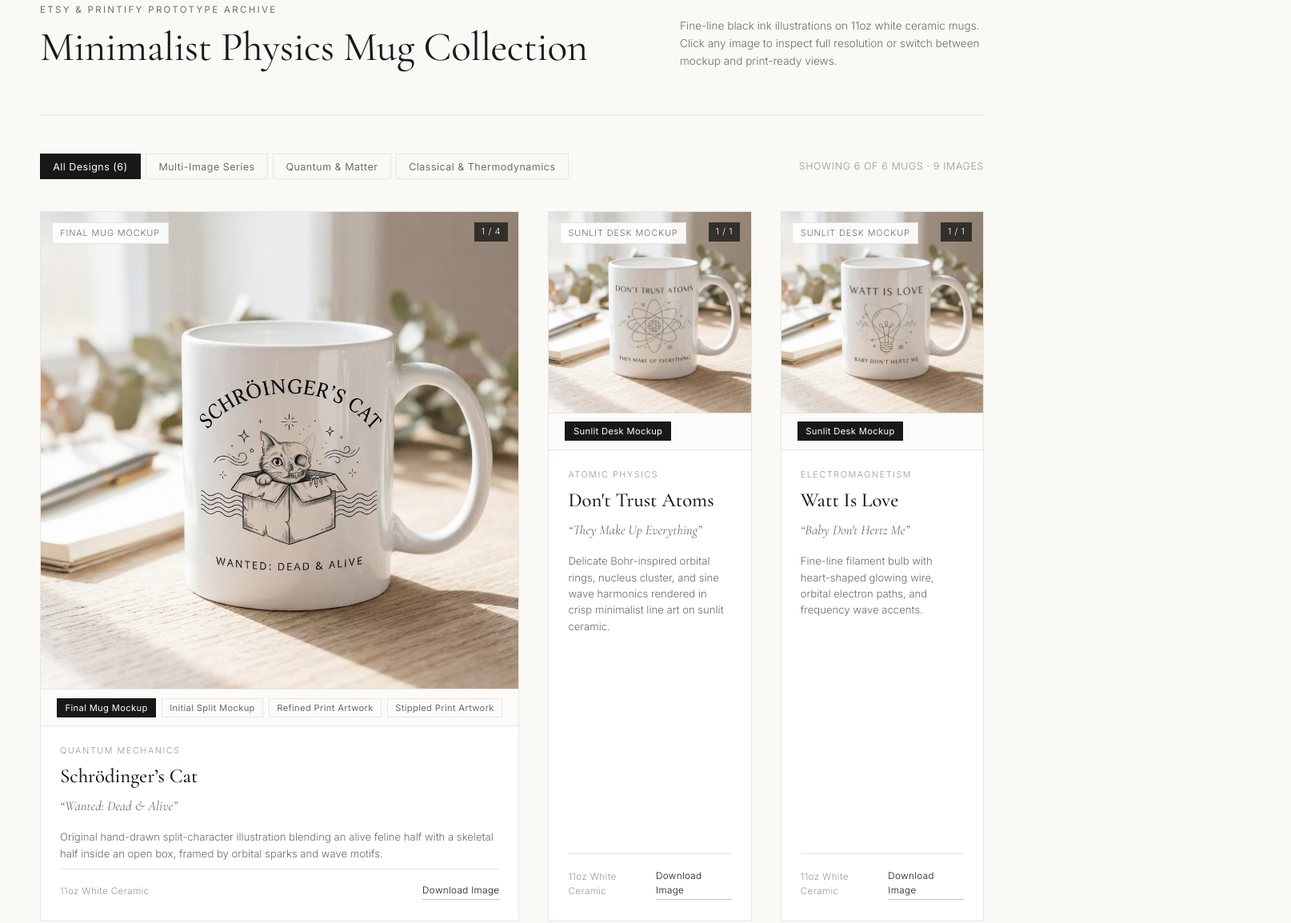
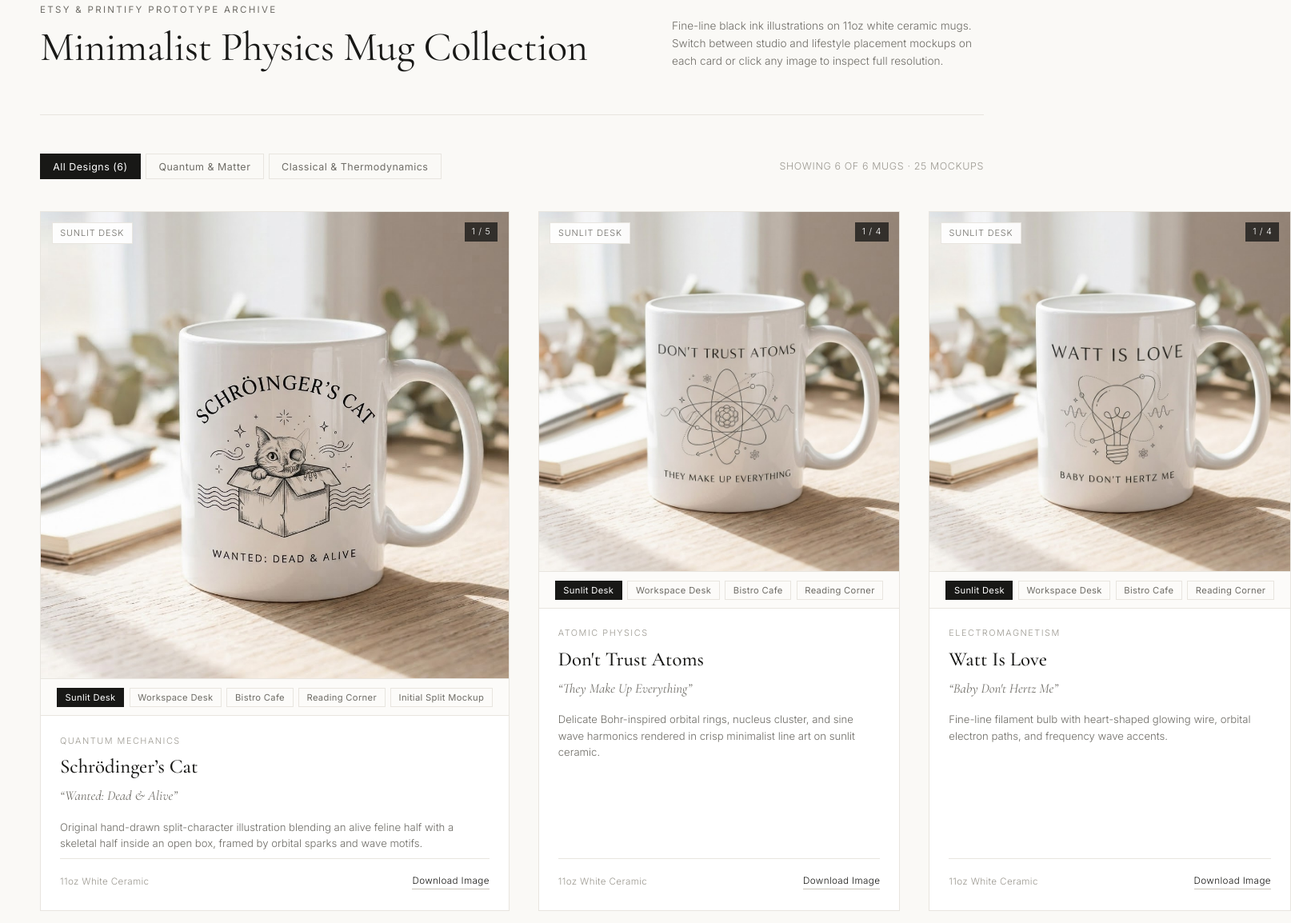
Before and after one commit to alexandrearantes1/mugs_tshirts, a plain HTML site: page index.html in a window 1280 px wide. Shown: the part 69-1223 px from the top of the page at 80% size, 1614 px wide, since content can reach past the window. Drawn offline with nearby package versions, Linux system fonts and the light colour scheme.

Commit message:
Add lifestyle placement mockups for all 6 mugs and keep only mockups in dashboard

```diff
--- a/index.html
+++ b/index.html
@@ -79,7 +79,7 @@
     .header-meta {
       font-size: 0.85rem;
       color: var(--text-muted);
-      max-width: 380px;
+      max-width: 390px;
     }
 
     /* Toolbar */
@@ -178,12 +178,6 @@
       transition: opacity 0.25s ease, transform 0.5s ease;
     }
 
-    .card-media img.contain-mode {
-      object-fit: contain;
-      padding: 1.5rem;
-      background: #ffffff;
-    }
-
     .card-media:hover img {
       transform: scale(1.015);
     }
@@ -259,6 +253,11 @@
       border-bottom: 1px solid var(--border);
       background: #fcfbf9;
       overflow-x: auto;
+      scrollbar-width: none;
+    }
+
+    .variant-strip::-webkit-scrollbar {
+      display: none;
     }
 
     .variant-pill {
@@ -310,7 +309,6 @@
     }
 
     .card-subtitle {
-      font-size: 0.82rem;
       color: var(--text-muted);
       font-style: italic;
       font-family: 'Cormorant Garamond', Georgia, serif;
@@ -446,25 +444,24 @@
         <h1>Minimalist Physics Mug Collection</h1>
       </div>
       <p class="header-meta">
-        Fine-line black ink illustrations on 11oz white ceramic mugs. Click any image to inspect full resolution or switch between mockup and print-ready views.
+        Fine-line black ink illustrations on 11oz white ceramic mugs. Switch between studio and lifestyle placement mockups on each card or click any image to inspect full resolution.
       </p>
     </header>
 
     <div class="toolbar">
       <div class="filter-group" id="filters">
         <button class="filter-btn active" data-filter="all">All Designs (6)</button>
-        <button class="filter-btn" data-filter="multi">Multi-Image Series</button>
         <button class="filter-btn" data-filter="quantum">Quantum &amp; Matter</button>
         <button class="filter-btn" data-filter="mechanics">Classical &amp; Thermodynamics</button>
       </div>
-      <div class="count-label" id="countLabel">Showing 6 of 6 mugs &middot; 9 images</div>
+      <div class="count-label" id="countLabel">Showing 6 of 6 mugs &middot; 25 mockups</div>
     </div>
 
     <main class="grid" id="mugGrid"></main>
 
     <footer>
       <span>Custom Etsy Mug Mockup Creation &mdash; Fine-Line Physics Series</span>
-      <span>11oz White Ceramic &middot; Print-on-Demand Ready</span>
+      <span>11oz White Ceramic &middot; Studio &amp; Lifestyle Placement Mockups</span>
     </footer>
   </div>
 
@@ -501,23 +498,23 @@
         images: [
           {
             src: './mugs/shrodingers/shrodinger_2.png',
-            label: 'Final Mug Mockup',
-            type: 'mockup'
+            label: 'Sunlit Desk'
+          },
+          {
+            src: './mugs/shrodingers/placement_1.png',
+            label: 'Workspace Desk'
+          },
+          {
+            src: './mugs/shrodingers/placement_2.png',
+            label: 'Bistro Cafe'
+          },
+          {
+            src: './mugs/shrodingers/placement_3.png',
+            label: 'Reading Corner'
           },
           {
             src: './mugs/shrodingers/shrodinger.png',
-            label: 'Initial Split Mockup',
-            type: 'mockup'
-          },
-          {
-            src: './mugs/shrodingers/shordinger_print_2.png',
-            label: 'Refined Print Artwork',
-            type: 'print'
-          },
-          {
-            src: './mugs/shrodingers/Shrodinger_print.png',
-            label: 'Stippled Print Artwork',
-            type: 'print'
+            label: 'Initial Split Mockup'
           }
         ]
       },
@@ -532,8 +529,19 @@
         images: [
           {
             src: './mugs/atoms/image.png',
-            label: 'Sunlit Desk Mockup',
-            type: 'mockup'
+            label: 'Sunlit Desk'
+          },
+          {
+            src: './mugs/atoms/placement_1.png',
+            label: 'Workspace Desk'
+          },
+          {
+            src: './mugs/atoms/placement_2.png',
+            label: 'Bistro Cafe'
+          },
+          {
+            src: './mugs/atoms/placement_3.png',
+            label: 'Reading Corner'
           }
         ]
       },
@@ -548,8 +556,19 @@
         images: [
           {
             src: './mugs/love/image.png',
-            label: 'Sunlit Desk Mockup',
-            type: 'mockup'
+            label: 'Sunlit Desk'
+          },
+          {
+            src: './mugs/love/placement_1.png',
+            label: 'Workspace Desk'
+          },
+          {
+            src: './mugs/love/placement_2.png',
+            label: 'Bistro Cafe'
+          },
+          {
+            src: './mugs/love/placement_3.png',
+            label: 'Reading Corner'
           }
         ]
       },
@@ -564,8 +583,19 @@
         images: [
           {
             src: './mugs/energy/image.png',
-            label: 'Sunlit Desk Mockup',
-            type: 'mockup'
+            label: 'Sunlit Desk'
+          },
+          {
+            src: './mugs/energy/placement_1.png',
+            label: 'Workspace Desk'
+          },
+          {
+            src: './mugs/energy/placement_2.png',
+            label: 'Bistro Cafe'
+          },
+          {
+            src: './mugs/energy/placement_3.png',
+            label: 'Reading Corner'
           }
         ]
       },
@@ -580,8 +610,19 @@
         images: [
           {
             src: './mugs/force/image.png',
-            label: 'Sunlit Desk Mockup',
-            type: 'mockup'
+            label: 'Sunlit Desk'
+          },
+          {
+            src: './mugs/force/placement_1.png',
+            label: 'Workspace Desk'
+          },
+          {
+            src: './mugs/force/placement_2.png',
+            label: 'Bistro Cafe'
+          },
+          {
+            src: './mugs/force/placement_3.png',
+            label: 'Reading Corner'
           }
         ]
       },
@@ -596,8 +637,19 @@
         images: [
           {
             src: './mugs/entropy/image.png',
-            label: 'Sunlit Desk Mockup',
-            type: 'mockup'
+            label: 'Sunlit Desk'
+          },
+          {
+            src: './mugs/entropy/placement_1.png',
+            label: 'Workspace Desk'
+          },
+          {
+            src: './mugs/entropy/placement_2.png',
+            label: 'Bistro Cafe'
+          },
+          {
+            src: './mugs/entropy/placement_3.png',
+            label: 'Reading Corner'
           }
         ]
       }
@@ -620,14 +672,13 @@
 
     function getFilteredMugs() {
       if (state.filter === 'all') return MUGS;
-      if (state.filter === 'multi') return MUGS.filter(m => m.images.length > 1);
       return MUGS.filter(m => m.category === state.filter);
     }
 
     function renderGrid() {
       const list = getFilteredMugs();
       const totalImgs = list.reduce((sum, m) => sum + m.images.length, 0);
-      countLabelEl.textContent = `Showing ${list.length} of ${MUGS.length} mugs · ${totalImgs} image${totalImgs === 1 ? '' : 's'}`;
+      countLabelEl.textContent = `Showing ${list.length} of ${MUGS.length} mugs · ${totalImgs} mockups`;
 
       gridEl.innerHTML = list.map(mug => {
         const idx = state.activeImageIdx[mug.id] || 0;
@@ -640,7 +691,6 @@
               <img
                 src="${currentImg.src}"
                 alt="${mug.title} — ${currentImg.label}"
-                class="${currentImg.type === 'print' ? 'contain-mode' : ''}"
                 data-action="zoom"
                 data-mug-id="${mug.id}"
               />
```
Also changed, not shown: metadata/listings.json (+29 -9 lines), mugs/atoms/placement_1.png (added), mugs/atoms/placement_2.png (added), mugs/atoms/placement_3.png (added), mugs/energy/placement_1.png (added), mugs/energy/placement_2.png (added), mugs/energy/placement_3.png (added), mugs/entropy/placement_1.png (added), mugs/entropy/placement_2.png (added), mugs/entropy/placement_3.png (added), mugs/force/placement_1.png (added), mugs/force/placement_2.png (added), 7 other files.
